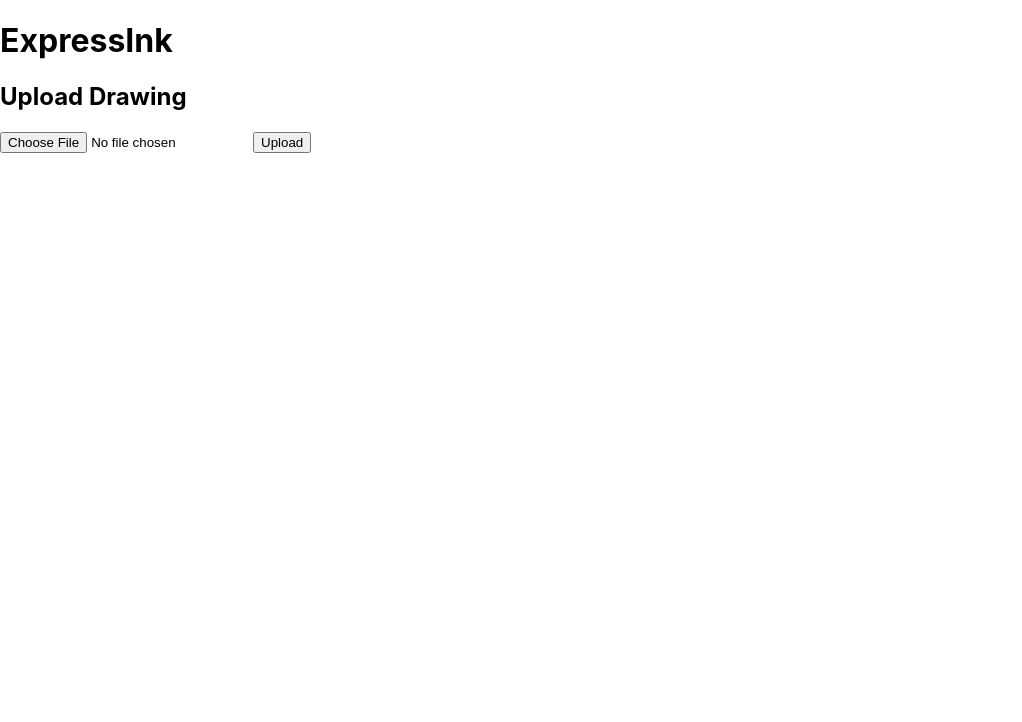
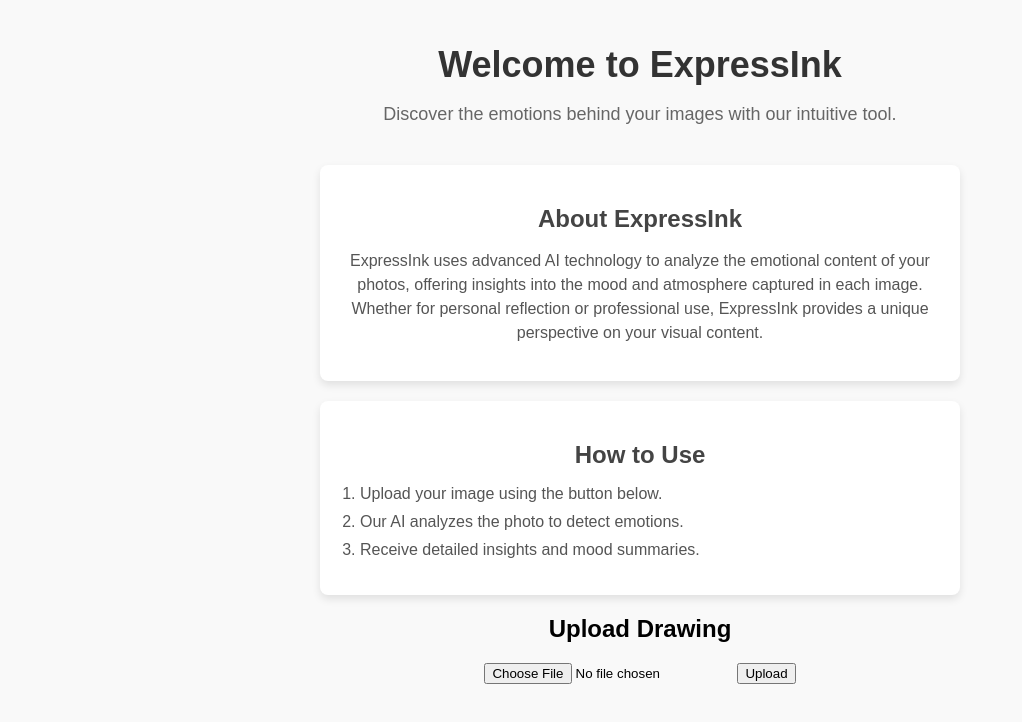
Before and after one commit to Aadhavsb/ExpressInk, a React (Create React App) app in the folder image-upload-react/: page / in a window 1280 px wide. Shown: the top 722 px of the page, without its empty margins (0-1022 px from the left). Built offline with nearby package versions, Linux system fonts and the light colour scheme.

Commit message:
updated home page html and css

```diff
--- a/image-upload-react/src/App.css
+++ b/image-upload-react/src/App.css
@@ -1,38 +1,74 @@
-.App {
+.app-container {
+  font-family: Arial, sans-serif;
   text-align: center;
+  padding: 20px;
+  background-color: #f9f9f9;
+  min-height: 100vh;
 }
 
-.App-logo {
-  height: 40vmin;
-  pointer-events: none;
+.header {
+  margin-bottom: 40px;
 }
 
-@media (prefers-reduced-motion: no-preference) {
-  .App-logo {
-    animation: App-logo-spin infinite 20s linear;
-  }
+.title {
+  font-size: 36px;
+  font-weight: bold;
+  color: #333;
+  margin-bottom: 10px;
 }
 
-.App-header {
-  background-color: #282c34;
-  min-height: 100vh;
-  display: flex;
-  flex-direction: column;
-  align-items: center;
-  justify-content: center;
-  font-size: calc(10px + 2vmin);
-  color: white;
+.subtitle {
+  font-size: 18px;
+  color: #666;
 }
 
-.App-link {
-  color: #61dafb;
+.about-section,
+.how-to-section {
+  background: white;
+  border-radius: 8px;
+  padding: 20px;
+  margin: 20px auto;
+  max-width: 600px;
+  box-shadow: 0 4px 8px rgba(0, 0, 0, 0.1);
 }
 
-@keyframes App-logo-spin {
-  from {
-    transform: rotate(0deg);
-  }
-  to {
-    transform: rotate(360deg);
-  }
+.section-title {
+  font-size: 24px;
+  font-weight: bold;
+  color: #444;
+  margin-bottom: 10px;
 }
+
+.section-content {
+  font-size: 16px;
+  line-height: 1.5;
+  color: #555;
+}
+
+.instructions {
+  text-align: left;
+  padding-left: 20px;
+  font-size: 16px;
+  color: #555;
+}
+
+.instructions li {
+  margin-bottom: 10px;
+}
+
+.upload-button {
+  display: inline-block;
+  margin-top: 20px;
+  padding: 10px 20px;
+  font-size: 16px;
+  color: white;
+  background-color: #007bff;
+  border: none;
+  border-radius: 4px;
+  cursor: pointer;
+  transition: background-color 0.3s ease;
+}
+
+.upload-button:hover {
+  background-color: #0056b3;
+}
--- a/image-upload-react/src/App.js
+++ b/image-upload-react/src/App.js
@@ -1,13 +1,37 @@
-import React from 'react';
+import React from "react";
 import ImageUpload from './ImageUpload';
+import "./App.css";
 
-function App() {
+export default function App() {
   return (
-    <div className="App">
-      <h1>ExpressInk</h1>
+    <div className="app-container">
+      <header className="header">
+        <h1 className="title">Welcome to ExpressInk</h1>
+        <p className="subtitle">
+          Discover the emotions behind your images with our intuitive tool.
+        </p>
+      </header>
+
+      <section className="about-section">
+        <h2 className="section-title">About ExpressInk</h2>
+        <p className="section-content">
+          ExpressInk uses advanced AI technology to analyze the emotional content of
+          your photos, offering insights into the mood and atmosphere captured in
+          each image. Whether for personal reflection or professional use, ExpressInk
+          provides a unique perspective on your visual content.
+        </p>
+      </section>
+
+      <section className="how-to-section">
+        <h2 className="section-title">How to Use</h2>
+        <ol className="instructions">
+          <li>Upload your image using the button below.</li>
+          <li>Our AI analyzes the photo to detect emotions.</li>
+          <li>Receive detailed insights and mood summaries.</li>
+        </ol>
+      </section>
+
       <ImageUpload />
     </div>
   );
 }
-
-export default App;
```
